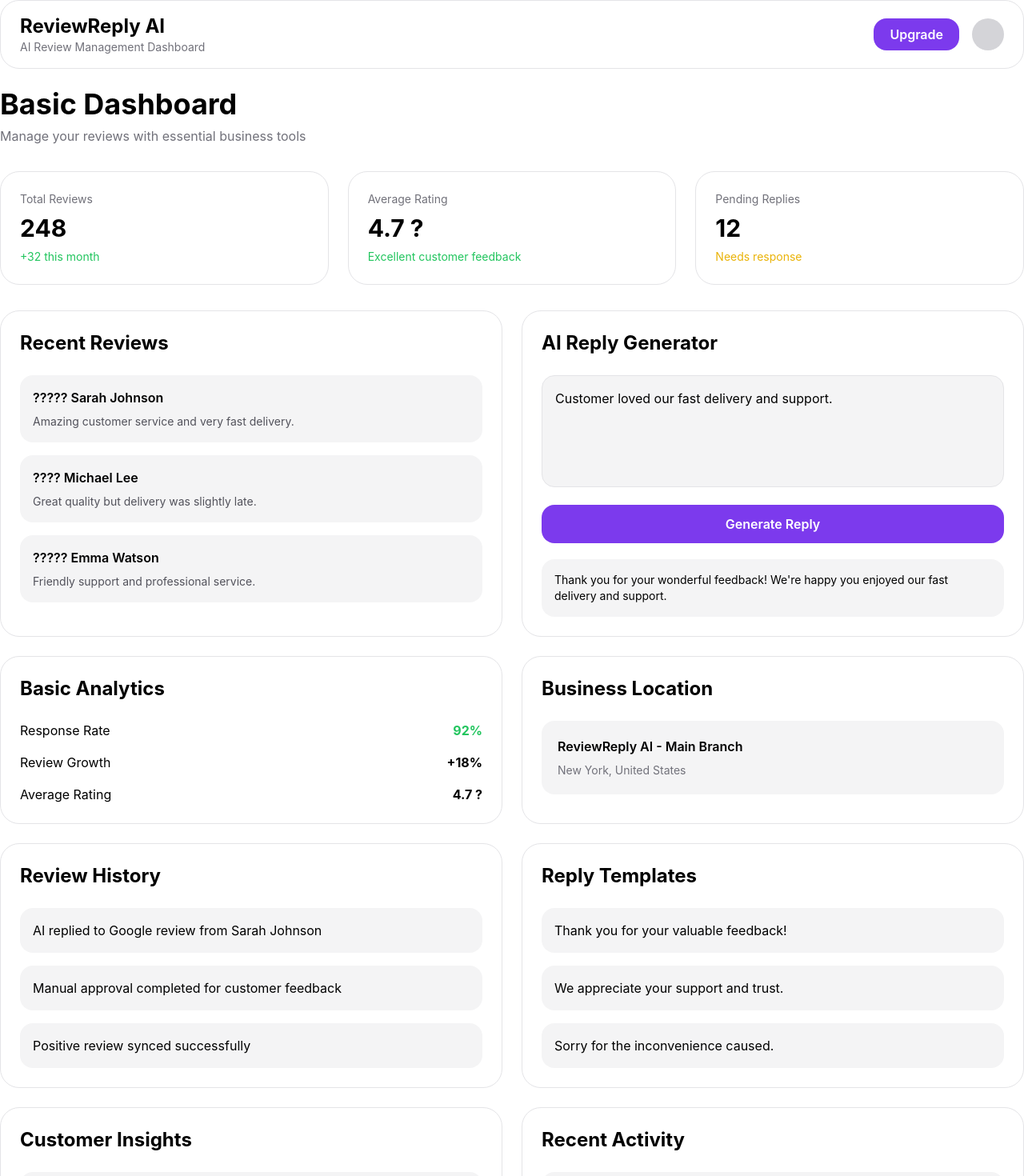
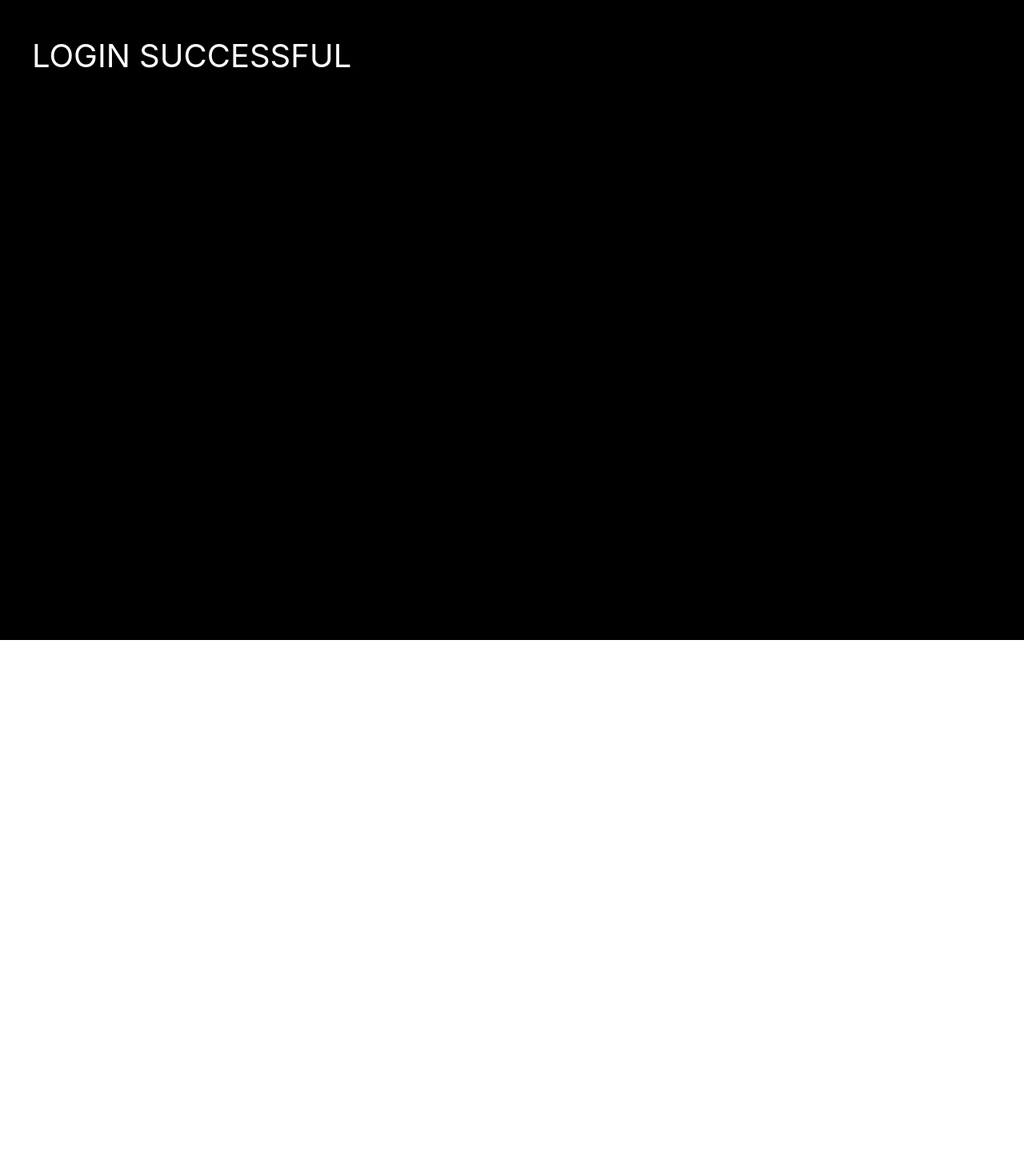
Before and after one commit to afnankhan123456/reviewreply-ai, a Next.js app: page /plans in a window 1280 px wide. Shown: the top 1470 px of the page at 80% size. After the commit the page ends 800 px from the top, so only its background shows below. Built offline with nearby package versions, Linux system fonts and the light colour scheme.

Commit message:
Update page.tsx

```diff
--- a/app/plans/page.tsx
+++ b/app/plans/page.tsx
@@ -1,56 +1,15 @@
-"use client";
-
-import Navbar from "./basic/component/Navbar";
-
-import BasicStats from "./basic/component/BasicStats";
-import BasicReviews from "./basic/component/BasicReviews";
-import BasicAnalytics from "./basic/component/BasicAnalytics";
-import BasicReplyGenerator from "./basic/component/BasicReplyGenerator";
-import BasicReviewHistory from "./basic/component/BasicReviewHistory";
-import BasicBusinessLocation from "./basic/component/BasicBusinessLocation";
-import BasicTemplates from "./basic/component/BasicTemplates";
-import BasicCustomerInsights from "./basic/component/BasicCustomerInsights";
-import BasicSupport from "./basic/component/BasicSupport";
-import BasicActivity from "./basic/component/BasicActivity";
-
 export default function PlansPage() {
   return (
-    <div>
-      <Navbar />
-
-      <div className="mb-8 mt-6">
-        <h1 className="text-4xl font-bold mb-2">
-          Basic Dashboard
-        </h1>
-
-        <p className="text-zinc-500 dark:text-zinc-400">
-          Manage your reviews with essential business tools
-        </p>
-      </div>
-
-      <BasicStats />
-
-      <div className="grid grid-cols-1 xl:grid-cols-2 gap-6 mb-6">
-        <BasicReviews />
-        <BasicReplyGenerator />
-      </div>
-
-      <div className="grid grid-cols-1 xl:grid-cols-2 gap-6 mb-6">
-        <BasicAnalytics />
-        <BasicBusinessLocation />
-      </div>
-
-      <div className="grid grid-cols-1 xl:grid-cols-2 gap-6 mb-6">
-        <BasicReviewHistory />
-        <BasicTemplates />
-      </div>
-
-      <div className="grid grid-cols-1 xl:grid-cols-2 gap-6 mb-6">
-        <BasicCustomerInsights />
-        <BasicActivity />
-      </div>
-
-      <BasicSupport />
+    <div
+      style={{
+        background: "black",
+        color: "white",
+        minHeight: "100vh",
+        padding: "40px",
+        fontSize: "40px",
+      }}
+    >
+      LOGIN SUCCESSFUL
     </div>
   );
 }
```
